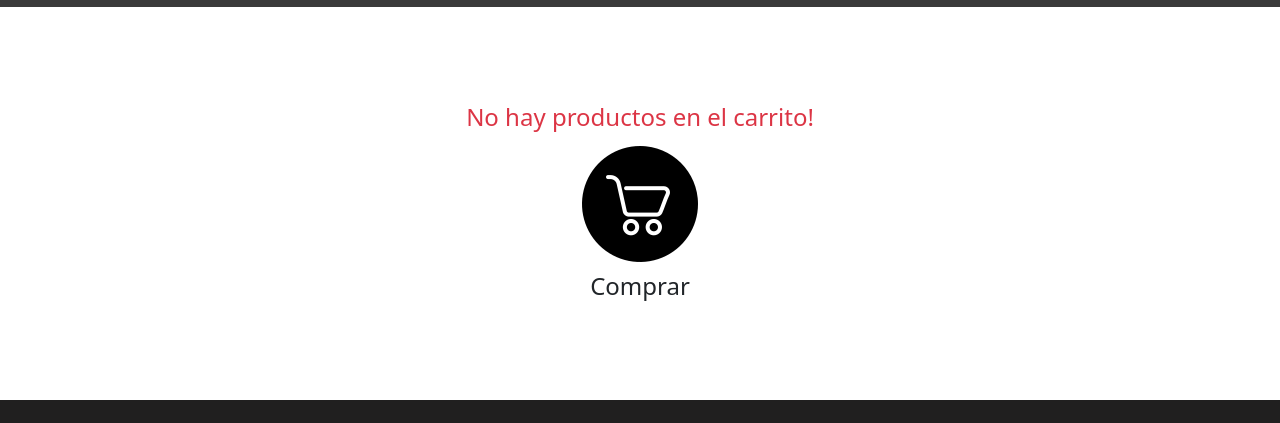
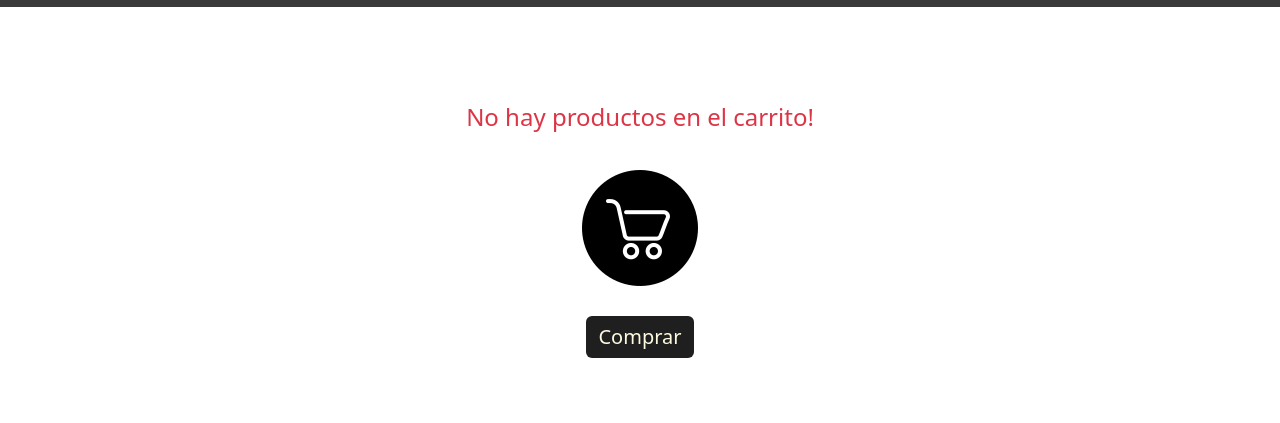
Before and after one commit to CarlaSablic95/Relax-Ecommerce, a plain HTML site: page carrito.html in a window 1280 px wide. Shown: the part 97-520 px from the top of the page. Drawn offline with nearby package versions, Linux system fonts and the light colour scheme.

```diff
--- a/js/carrito.js
+++ b/js/carrito.js
@@ -49,11 +49,11 @@
 
       contenidoCarrito.innerHTML = `${contenidoTabla}`;
     } else {
-      contenidoCarrito.innerHTML = `<div class="text-center">
+      contenidoCarrito.innerHTML = `<div class="text-center animate__animated animate__fadeIn">
       <h4 class="text-center text-danger">No hay productos en el carrito!</h4>
-        <img src="./assets/img/carrito.png">
+        <img src="./assets/img/carrito.png" class="my-4">
       </div>
-      <a class="text-center text-decoration-none fs-4 text-dark">Comprar</h4>
+      <a href="./productos-mujer.html" class="text-center text-decoration-none fs-5 btn btn-primary border-0">Comprar</h4>
       `
     }
 }
```
Also changed, not shown: registro.html (+1 -1 lines), ver-producto.html (+1 -1 lines).
